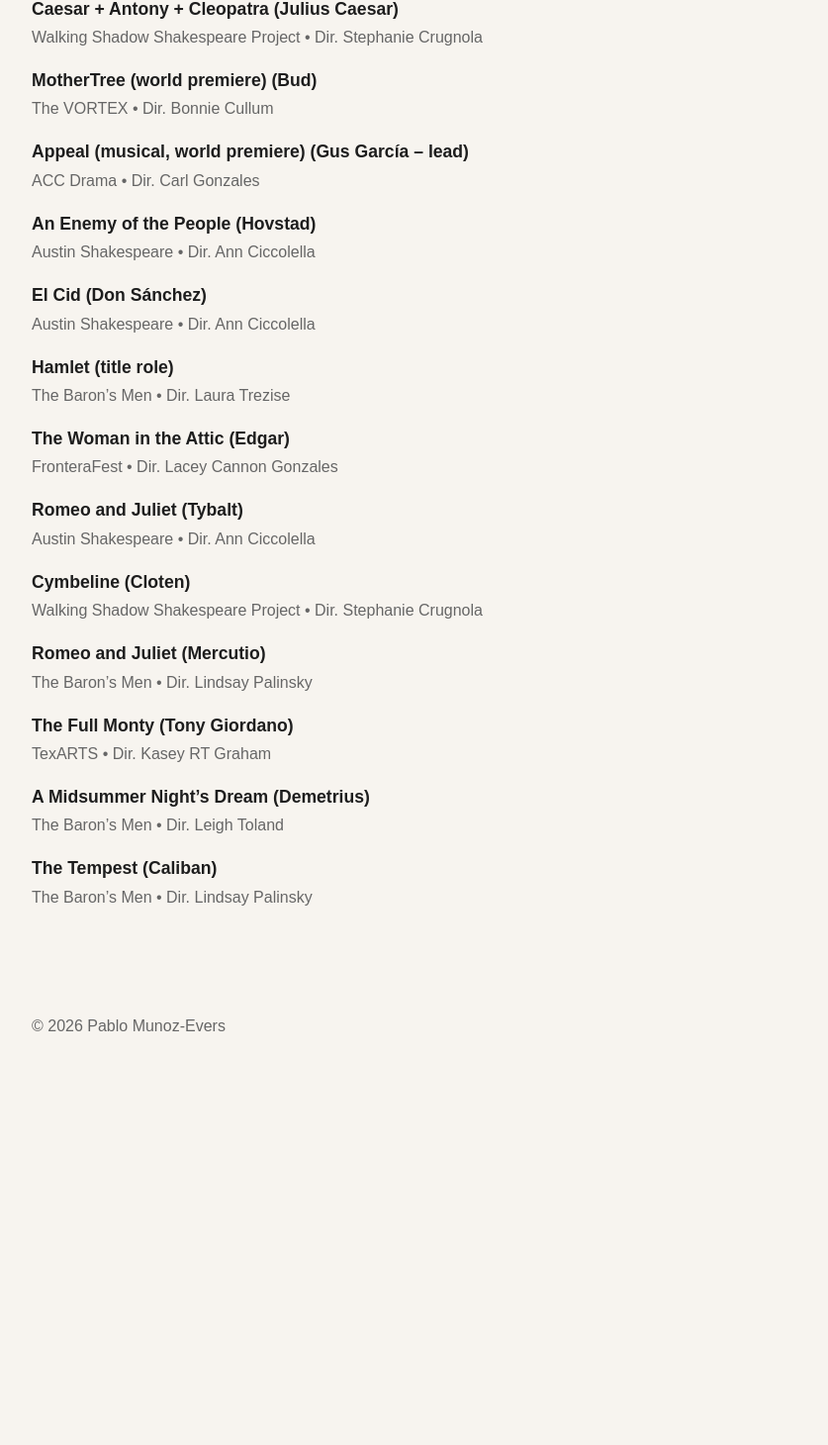
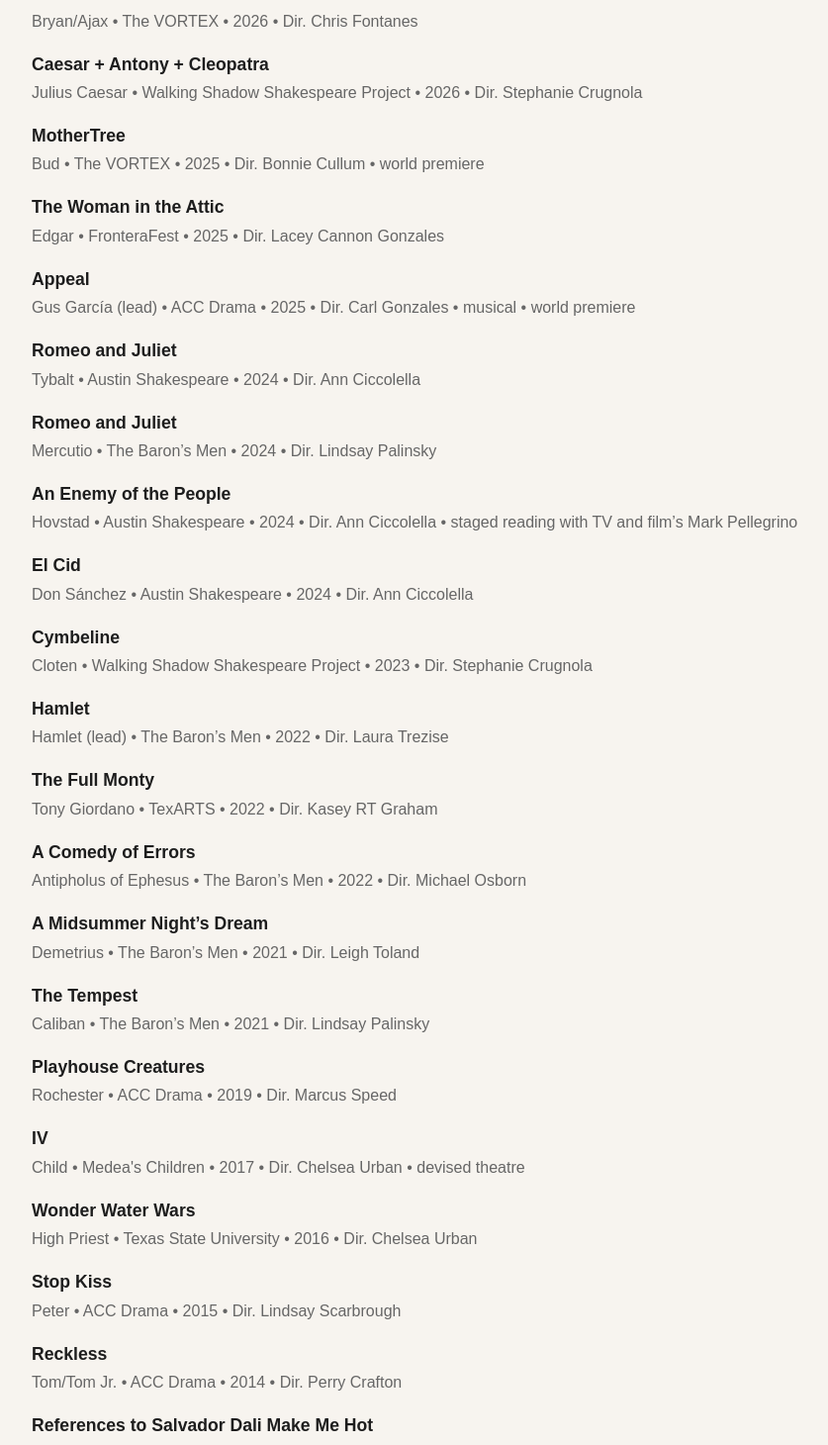
Before and after one commit to pamunev/portfolio-artist-pablo, a React (Vite) app: page /acting in a window 1280 px wide. Shown: the part 1281-2741 px from the top of the page at 99% size, without its empty margins (8-845 px from the left). Before the commit the page ends 2386 px from the top, so only its background shows below. Built offline with nearby package versions, Linux system fonts and the light colour scheme.

Commit message:
Added full acting credits.

```diff
--- a/src/data.js
+++ b/src/data.js
@@ -152,85 +152,228 @@ export const contactInfo = {
 
 export const theatreCredits = [
   {
-    title: "Coriolanus (title role)",
-    details: "Walking Shadow Shakespeare Project • Dir. Andrew Mendoza",
+    title: "Coriolanus",
+    role: "Coriolanus (lead)",
+    company: "Walking Shadow Shakespeare Project",
+    year: "2026",
+    director: "Andrew Mendoza",
   },
   {
     title: "The Wolf You Feed",
-    details: "The VORTEX • Dir. Chris Fontanes",
+    role: "Bryan/Ajax",
+    company: "The VORTEX",
+    year: "2026",
+    director: "Chris Fontanes",
   },
   {
-    title: "Caesar + Antony + Cleopatra (Julius Caesar)",
-    details: "Walking Shadow Shakespeare Project • Dir. Stephanie Crugnola",
+    title: "Caesar + Antony + Cleopatra",
+    role: "Julius Caesar",
+    company: "Walking Shadow Shakespeare Project",
+    year: "2026",
+    director: "Stephanie Crugnola",
   },
   {
-    title: "MotherTree (world premiere) (Bud)",
-    details: "The VORTEX • Dir. Bonnie Cullum",
+    title: "MotherTree",
+    role: "Bud",
+    company: "The VORTEX",
+    year: "2025",
+    director: "Bonnie Cullum",
+    note: "world premiere",
   },
   {
-    title: "Appeal (musical, world premiere) (Gus García – lead)",
-    details: "ACC Drama • Dir. Carl Gonzales",
+    title: "The Woman in the Attic",
+    role: "Edgar",
+    company: "FronteraFest",
+    year: "2025",
+    director: "Lacey Cannon Gonzales",
   },
   {
-    title: "An Enemy of the People (Hovstad)",
-    details: "Austin Shakespeare • Dir. Ann Ciccolella",
+    title: "Appeal",
+    role: "Gus García (lead)",
+    company: "ACC Drama",
+    year: "2025",
+    director: "Carl Gonzales",
+    note: "musical • world premiere",
   },
   {
-    title: "El Cid (Don Sánchez)",
-    details: "Austin Shakespeare • Dir. Ann Ciccolella",
+    title: "Romeo and Juliet",
+    role: "Tybalt",
+    company: "Austin Shakespeare",
+    year: "2024",
+    director: "Ann Ciccolella",
   },
   {
-    title: "Hamlet (title role)",
-    details: "The Baron’s Men • Dir. Laura Trezise",
+    title: "Romeo and Juliet",
+    role: "Mercutio",
+    company: "The Baron’s Men",
+    year: "2024",
+    director: "Lindsay Palinsky",
   },
   {
-    title: "The Woman in the Attic (Edgar)",
-    details: "FronteraFest • Dir. Lacey Cannon Gonzales",
+    title: "An Enemy of the People",
+    role: "Hovstad",
+    company: "Austin Shakespeare",
+    year: "2024",
+    director: "Ann Ciccolella",
+    note: "staged reading with TV and film’s Mark Pellegrino",
   },
   {
-    title: "Romeo and Juliet (Tybalt)",
-    details: "Austin Shakespeare • Dir. Ann Ciccolella",
+    title: "El Cid",
+    role: "Don Sánchez",
+    company: "Austin Shakespeare",
+    year: "2024",
+    director: "Ann Ciccolella",
   },
   {
-    title: "Cymbeline (Cloten)",
-    details: "Walking Shadow Shakespeare Project • Dir. Stephanie Crugnola",
+    title: "Cymbeline",
+    role: "Cloten",
+    company: "Walking Shadow Shakespeare Project",
+    year: "2023",
+    director: "Stephanie Crugnola",
   },
   {
-    title: "Romeo and Juliet (Mercutio)",
-    details: "The Baron’s Men • Dir. Lindsay Palinsky",
+    title: "Hamlet",
+    role: "Hamlet (lead)",
+    company: "The Baron’s Men",
+    year: "2022",
+    director: "Laura Trezise",
   },
   {
-    title: "The Full Monty (Tony Giordano)",
-    details: "TexARTS • Dir. Kasey RT Graham",
+    title: "The Full Monty",
+    role: "Tony Giordano",
+    company: "TexARTS",
+    year: "2022",
+    director: "Kasey RT Graham",
   },
   {
-    title: "A Midsummer Night’s Dream (Demetrius)",
-    details: "The Baron’s Men • Dir. Leigh Toland",
+    title: "A Comedy of Errors",
+    role: "Antipholus of Ephesus",
+    company: "The Baron’s Men",
+    year: "2022",
+    director: "Michael Osborn",
   },
   {
-    title: "The Tempest (Caliban)",
-    details: "The Baron’s Men • Dir. Lindsay Palinsky",
+    title: "A Midsummer Night’s Dream",
+    role: "Demetrius",
+    company: "The Baron’s Men",
+    year: "2021",
+    director: "Leigh Toland",
+  },
+  {
+    title: "The Tempest",
+    role: "Caliban",
+    company: "The Baron’s Men",
+    year: "2021",
+    director: "Lindsay Palinsky",
+  },
+  {
+    title: "Playhouse Creatures",
+    role: "Rochester",
+    company: "ACC Drama",
+    year: "2019",
+    director: "Marcus Speed",
+  },
+  {
+    title: "IV",
+    role: "Child",
+    company: "Medea's Children",
+    year: "2017",
+    director: "Chelsea Urban",
+    note: "devised theatre",
+  },
+  {
+    title: "Wonder Water Wars",
+    role: "High Priest",
+    company: "Texas State University",
+    year: "2016",
+    director: "Chelsea Urban",
+  },
+  {
+    title: "Stop Kiss",
+    role: "Peter",
+    company: "ACC Drama",
+    year: "2015",
+    director: "Lindsay Scarbrough",
+  },
+  {
+    title: "Reckless",
+    role: "Tom/Tom Jr.",
+    company: "ACC Drama",
+    year: "2014",
+    director: "Perry Crafton",
+  },
+  {
+    title: "References to Salvador Dali Make Me Hot",
+    role: "Coyote",
+    company: "ACC Drama",
+    year: "2014",
+    director: "Marcus McQuirter",
   },
 ];
 
 export const filmCommercialCredits = [
   {
-    title: "The Old House",
-    details: "Javier Chavez • Short Film • Dir. Joseph Chavez",
-  },
-  {
-    title: "Is My Boyfriend Cheating on (…) ?",
-    details: "Boyfriend • Short Film • Dir. Caroline Schaeffer",
+    title: "Max Touch Spot",
+    role: "OCP (Husband)",
+    type: "Commercial",
+    year: "2025",
+    note: "Non-Union • Austin, TX",
   },
   {
     title: "Academy Sports Holiday/Family Spot",
-    details: "OCP (Dad) • Commercial • Non-Union • Austin, TX",
+    role: "OCP (Dad)",
+    type: "Commercial",
+    year: "2025",
+    note: "Non-Union • Austin, TX",
+  },
+  {
+    title: "The Old House",
+    role: "Javier Chavez",
+    type: "Short Film",
+    year: "2025",
+    director: "Joseph Chavez",
+  },
+  {
+    title: "Is My Boyfriend Cheating on Me with Natalie Portman?",
+    role: "Boyfriend",
+    type: "Short Film",
+    year: "2023",
+    director: "Caroline Schaeffer",
+    note: "winner of Audience Choice Award at 2023 Austin 48hr Film Project",
   },
 ];
 
 export const voiceCredits = [
   {
+    title: "Multiple Episodes",
+    role: "Nick Carraway",
+    project: "All That Glitters",
+    type: "Audio Drama Podcast",
+    year: "2025",
+    director: "Stephanie Crugnola",
+  },
+  {
     title: "BoL - Ep. 4, “The Elders”",
-    details: "Teshiem • Burden of Legacy • Dir. Marcus McQuirter",
+    role: "Teshiem",
+    project: "Burden of Legacy",
+    type: "Audio Drama Podcast",
+    year: "2025",
+    director: "Marcus McQuirter",
+  },
+  {
+    title: "“The Chase” by Maggie Gallant",
+    role: "DPS Trooper Martinez",
+    project: "Radiopidemic",
+    type: "Audio Drama",
+    year: "2020",
+    director: "Marcus McQuirter",
+  },
+  {
+    title: "“Mr. Pepperoni” by Raul Garza",
+    role: "Pizza Dude",
+    project: "Radiopidemic",
+    type: "Audio Drama",
+    year: "2020",
+    director: "Marcus McQuirter",
   },
 ];
--- a/src/pages/Acting.jsx
+++ b/src/pages/Acting.jsx
@@ -52,6 +52,8 @@ export default function Acting() {
               </a>
             </div>
 
+            <h2 className="subsection-title">Selected Roles</h2>
+
             <div className="credit-list">
               {actingCredits.map((credit) => (
                 <div
@@ -77,7 +79,40 @@ export default function Acting() {
           {theatreCredits.map((credit, index) => (
             <div key={index} className="credit-row">
               <h3>{credit.title}</h3>
-              <p>{credit.details}</p>
+              <p>
+                {credit.role} • {credit.company} • {credit.year}
+                {credit.director ? ` • Dir. ${credit.director}` : ""}
+                {credit.note ? ` • ${credit.note}` : ""}
+              </p>
+            </div>
+          ))}
+        </div>
+        <h2>Film & Commercial</h2>
+
+        <div className="credits-list">
+          {filmCommercialCredits.map((credit, index) => (
+            <div key={index} className="credit-row">
+              <h3>{credit.title}</h3>
+              <p>
+                {credit.role} • {credit.type} • {credit.year}
+                {credit.director ? ` • Dir. ${credit.director}` : ""}
+                {credit.note ? ` • ${credit.note}` : ""}
+              </p>
+            </div>
+          ))}
+        </div>
+        <h2>Voice</h2>
+
+        <div className="credits-list">
+          {voiceCredits.map((credit, index) => (
+            <div key={index} className="credit-row">
+              <h3>{credit.title}</h3>
+              <p>
+                {credit.role} • {credit.project}{" "}
+                {credit.type ? ` • ${credit.type}` : ""} • {credit.year}
+                {credit.director ? ` • Dir. ${credit.director}` : ""}
+                {credit.note ? ` • ${credit.note}` : ""}
+              </p>
             </div>
           ))}
         </div>
```
